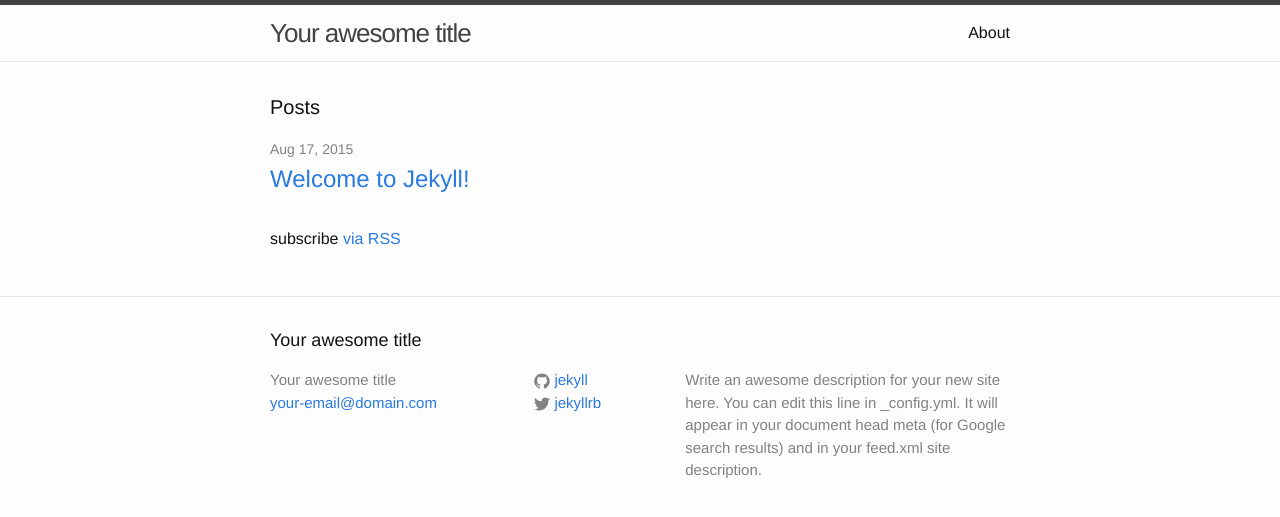
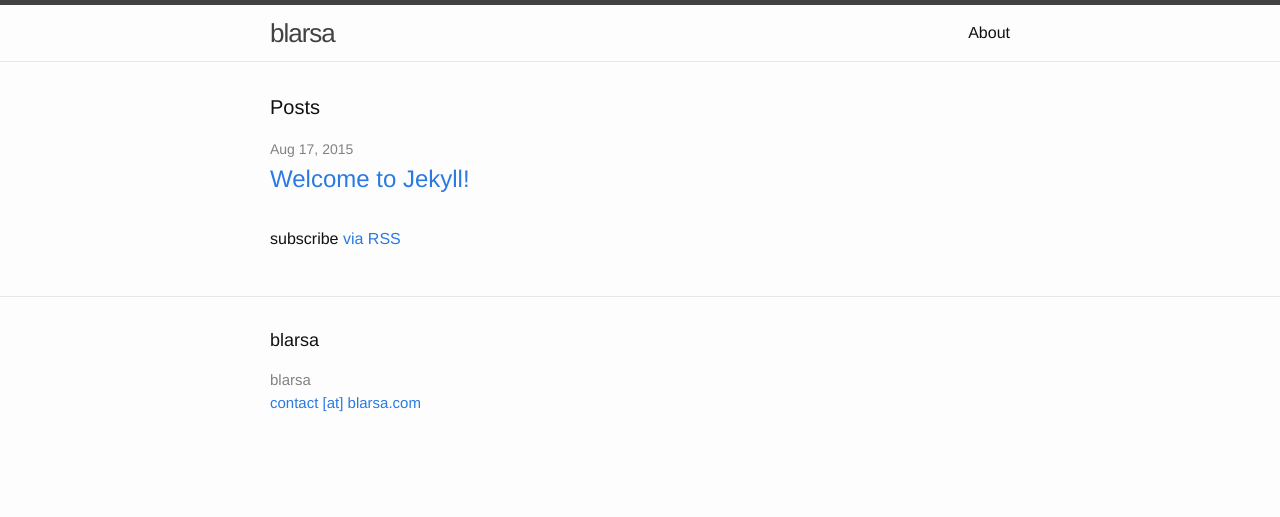
Before and after one commit to blarsa/blarsa.github.io, a Jekyll site: the page built from index.html, in a window 1280 px wide. Shown: the top 517 px of the page. Built offline with Jekyll 4.4.1, drawn with Linux system fonts in a browser that asks for light colours.

Commit message:
Configure Jekyll

```diff
--- a/_config.yml
+++ b/_config.yml
@@ -1,14 +1,16 @@
 # Site settings
-title: Your awesome title
-email: your-email@domain.com
-description: > # this means to ignore newlines until "baseurl:"
-  Write an awesome description for your new site here. You can edit this
-  line in _config.yml. It will appear in your document head meta (for
-  Google search results) and in your feed.xml site description.
+title: blarsa
+email: "contact [at] blarsa.com"
 baseurl: "" # the subpath of your site, e.g. /blog/
-url: "http://yourdomain.com" # the base hostname & protocol for your site
-twitter_username: jekyllrb
-github_username:  jekyll
+url: "http://blarsa.com" # the base hostname & protocol for your site
+newgrounds: "http://blarsa.newgrounds.com/"
+youtube: "http://youtube.com/blarsa/"
+license: "http://creativecommons.org/licenses/by-nc-sa/4.0/"
 
 # Build settings
 markdown: kramdown
+permalink: /:year/:month/:title/
+
+sass:
+  style: :compressed
+  precision: 9
```
